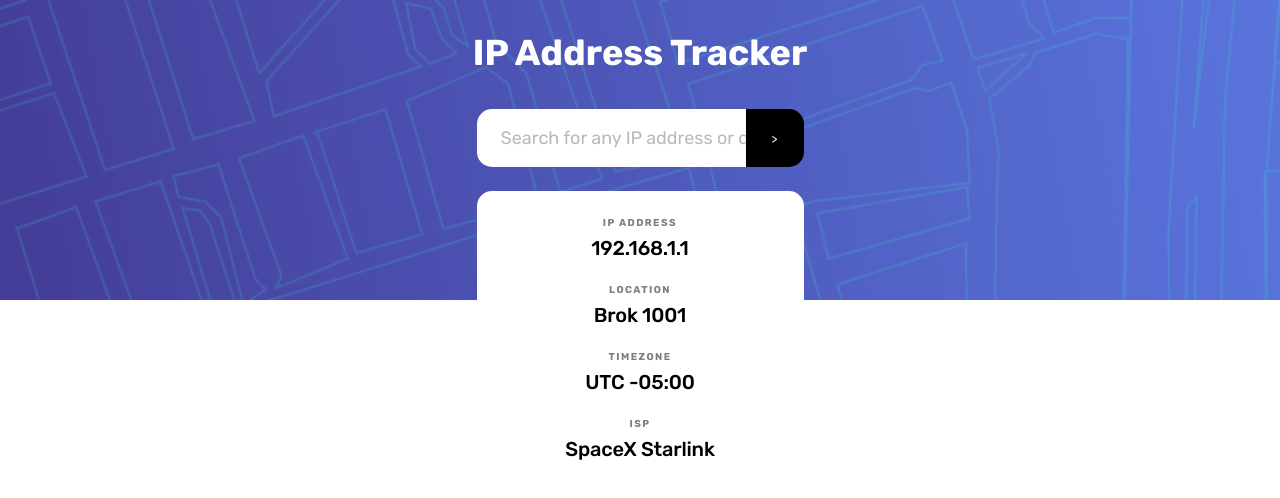
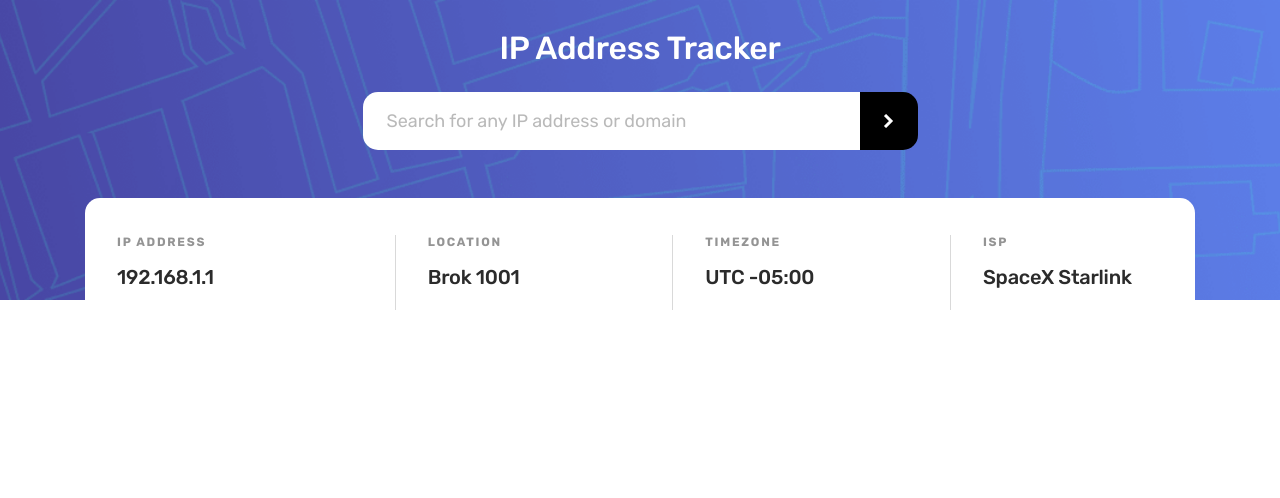
Before and after one commit to neo2enigma/ip-address-tracker, a plain HTML site: page index.html in a window 1280 px wide. Drawn offline with nearby package versions, Linux system fonts and the light colour scheme; no server answers.

Commit message:
Desktop in progress

```diff
--- a/index.html
+++ b/index.html
@@ -38,7 +38,7 @@
             <form>
                 <input pattern="^((25[0-5]|(2[0-4]|1\d|[1-9]|)\d)\.?\b){4}$" type="text"
                     placeholder="Search for any IP address or domain" required>
-                <button type="submit" id="search"> > </button>
+                <button type="submit" id="search"></button>
             </form>
         </label>
         <section class="flex-container">
--- a/script.js
+++ b/script.js
@@ -52,15 +52,22 @@ function extractData(data) {
 
 
 function showPop(lat, lng, ip) {
-    L.marker([lat, lng]).addTo(map)
-        .bindPopup(`IP Address: ${ip}`)
-        .openPopup();
+    const blackIcon = new L.Icon({
+        iconUrl: './images/icon-location.svg',
+        iconSize: [46, 56],
+        iconAnchor: [46, 56],
+    });
+
+
+    L.marker([lat, lng], { icon: blackIcon }).addTo(map)
+        .bindPopup(`IP Address: ${ip}`);
+    // .openPopup();
 }
 
 
 function painMap(lat, lng, ip) {
     console.log(lat, lng, ip);
-    map = L.map('map').setView([lat, lng], 16);
+    map = L.map('map', { zoomControl: false, scrollWheelZoom: false }).setView([lat, lng], 16);
     L.tileLayer('https://tile.openstreetmap.org/{z}/{x}/{y}.png', {
         attribution: '&copy; <a href="https://www.openstreetmap.org/copyright">OpenStreetMap</a> contributors'
     }).addTo(map);
--- a/style.css
+++ b/style.css
@@ -12,7 +12,7 @@
 
 html,
 body {
-    height: 100%;
+    /* height: 100%; */
 }
 
 body {
@@ -75,24 +75,23 @@ main {
     position: relative;
     display: block;
     width: 100%;
-    /* height: 100vh; */
 }
 
-header,
-main {
-    /* margin: auto; */
-}
 
 header {
-    margin-top: 26px;
+    margin-top: 28px;
 }
 
 main label {
+    display: block;
+    margin-top: 29px !important;
     margin: auto;
     width: 327px;
     height: 58px;
     /* position: relative; */
 }
+
+
 
 main input {
     cursor: pointer;
@@ -113,8 +112,14 @@ main input::placeholder {
     opacity: .5;
 }
 
+main input:focus {
+    outline: none;
+}
 
 main button {
+    background-image: url('./images/icon-arrow.svg');
+    background-repeat: no-repeat;
+    background-position: center;
     cursor: pointer;
     font-size: 12px;
     line-height: 58px;
@@ -126,16 +131,20 @@ main button {
     border-radius: 0 15px 15px 0;
 }
 
+main button:hover {
+    background-color: var(--light-grey)
+}
+
 
 h1 {
     text-align: center;
     color: #fff;
+    font-size: 32px;
+    font-weight: 500;
+    line-height: 30px;
+    letter-spacing: -.23px;
 }
 
-main label {
-    display: block;
-    margin-top: 29px;
-}
 
 .flex-container {
     display: flex;
@@ -165,6 +174,11 @@ h3 {
     text-transform: uppercase;
 }
 
+h3,
+p {
+    color: var(--dark-grey);
+}
+
 .flex-item p {
     font-size: 20px;
     font-weight: 500;
@@ -182,3 +196,72 @@ h3 {
     position: absolute;
     margin: auto;
 }
+
+
+@media only screen and (min-width: 1140px) {
+    body {
+        background-image: url('./images/pattern-bg.png');
+        background-size: 1440 280px;
+        background-position: top;
+    }
+
+    header {
+        margin-top: 33px;
+    }
+
+    main label {
+        margin: auto;
+        width: 555px;
+        margin-top: 31px;
+    }
+
+    main input {
+        width: 497px;
+    }
+
+    .flex-container {
+        flex-flow: row;
+        /* justify-content: space-between; */
+        width: 1110px;
+        height: 161px;
+        margin: 48px auto 0;
+        padding: 37px 32px;
+        align-items: flex-start;
+    }
+
+    .flex-item {
+        width: 213px;
+        height: 75px;
+        text-align: left;
+    }
+
+    .flex-item::after {
+        /* content: '';
+        width: 213px;
+        height: 75px;
+        right: 0;
+        top: 0;
+        border-right: 1px solid red;
+        position: absolute;*/
+    }
+
+    .flex-item:not(:first-child) {
+        border-left: 1px solid rgba(0, 0, 0, 0.15);
+        padding-left: 32px;
+
+    }
+
+    h3 {
+        font-size: 12px;
+        letter-spacing: 1.75px;
+        line-height: 14px;
+        opacity: 0.5;
+    }
+
+    .flex-item p {
+        line-height: 30px;
+        letter-spacing: -.23px;
+        margin-top: 13px;
+    }
+
+}
```
